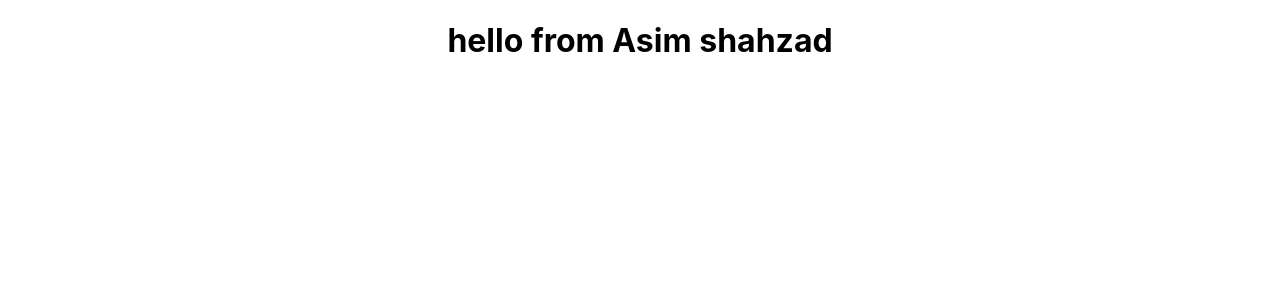
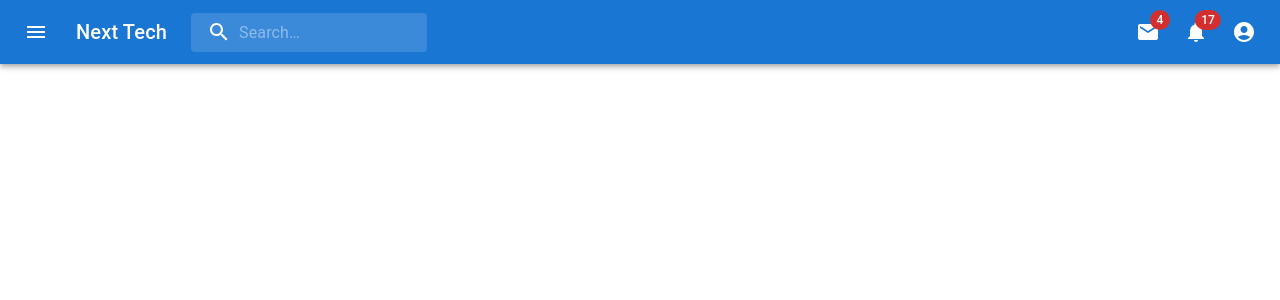
Before and after one commit to shahzad7886/shahzada, a React (Create React App) app: page / in a window 1280 px wide. Shown: the top 300 px of the page. Built offline with nearby package versions, Linux system fonts and the light colour scheme.

Commit message:
push
2nd connt

```diff
--- a/package.json
+++ b/package.json
@@ -5,6 +5,7 @@
   "dependencies": {
     "@emotion/react": "^11.10.5",
     "@emotion/styled": "^11.10.5",
+    "@mui/icons-material": "^5.11.0",
     "@mui/material": "^5.11.2",
     "@testing-library/jest-dom": "^5.16.5",
     "@testing-library/react": "^13.4.0",
--- a/src/App.js
+++ b/src/App.js
@@ -1,13 +1,14 @@
 import logo from './logo.svg';
 import './App.css';
+import Home from './pages/home.js'
 
 function App() {
   return (
-    <div className="App">
 
-     <h1>hello from Asim shahzad</h1>
-    </div>
-  );
+      <>
+<Home/>
+        </>
+ );
 }
 
 export default App;
--- /dev/null
+++ b/src/pages/component/navbar.js
@@ -0,0 +1,233 @@
+import * as React from 'react';
+import { styled, alpha } from '@mui/material/styles';
+import AppBar from '@mui/material/AppBar';
+import Box from '@mui/material/Box';
+import Toolbar from '@mui/material/Toolbar';
+import IconButton from '@mui/material/IconButton';
+import Typography from '@mui/material/Typography';
+import InputBase from '@mui/material/InputBase';
+import Badge from '@mui/material/Badge';
+import MenuItem from '@mui/material/MenuItem';
+import Menu from '@mui/material/Menu';
+import MenuIcon from '@mui/icons-material/Menu';
+import SearchIcon from '@mui/icons-material/Search';
+import AccountCircle from '@mui/icons-material/AccountCircle';
+import MailIcon from '@mui/icons-material/Mail';
+import NotificationsIcon from '@mui/icons-material/Notifications';
+import MoreIcon from '@mui/icons-material/MoreVert';
+
+const Search = styled('div')(({ theme }) => ({
+  position: 'relative',
+  borderRadius: theme.shape.borderRadius,
+  backgroundColor: alpha(theme.palette.common.white, 0.15),
+  '&:hover': {
+    backgroundColor: alpha(theme.palette.common.white, 0.25),
+  },
+  marginRight: theme.spacing(2),
+  marginLeft: 0,
+  width: '100%',
+  [theme.breakpoints.up('sm')]: {
+    marginLeft: theme.spacing(3),
+    width: 'auto',
+  },
+}));
+
+const SearchIconWrapper = styled('div')(({ theme }) => ({
+  padding: theme.spacing(0, 2),
+  height: '100%',
+  position: 'absolute',
+  pointerEvents: 'none',
+  display: 'flex',
+  alignItems: 'center',
+  justifyContent: 'center',
+}));
+
+const StyledInputBase = styled(InputBase)(({ theme }) => ({
+  color: 'inherit',
+  '& .MuiInputBase-input': {
+    padding: theme.spacing(1, 1, 1, 0),
+    // vertical padding + font size from searchIcon
+    paddingLeft: `calc(1em + ${theme.spacing(4)})`,
+    transition: theme.transitions.create('width'),
+    width: '100%',
+    [theme.breakpoints.up('md')]: {
+      width: '20ch',
+    },
+  },
+}));
+
+export default function PrimarySearchAppBar() {
+  const [anchorEl, setAnchorEl] = React.useState(null);
+  const [mobileMoreAnchorEl, setMobileMoreAnchorEl] = React.useState(null);
+
+  const isMenuOpen = Boolean(anchorEl);
+  const isMobileMenuOpen = Boolean(mobileMoreAnchorEl);
+
+  const handleProfileMenuOpen = (event) => {
+    setAnchorEl(event.currentTarget);
+  };
+
+  const handleMobileMenuClose = () => {
+    setMobileMoreAnchorEl(null);
+  };
+
+  const handleMenuClose = () => {
+    setAnchorEl(null);
+    handleMobileMenuClose();
+  };
+
+  const handleMobileMenuOpen = (event) => {
+    setMobileMoreAnchorEl(event.currentTarget);
+  };
+
+  const menuId = 'primary-search-account-menu';
+  const renderMenu = (
+    <Menu
+      anchorEl={anchorEl}
+      anchorOrigin={{
+        vertical: 'top',
+        horizontal: 'right',
+      }}
+      id={menuId}
+      keepMounted
+      transformOrigin={{
+        vertical: 'top',
+        horizontal: 'right',
+      }}
+      open={isMenuOpen}
+      onClose={handleMenuClose}
+    >
+      <MenuItem onClick={handleMenuClose}>Profile</MenuItem>
+      <MenuItem onClick={handleMenuClose}>My account</MenuItem>
+    </Menu>
+  );
+
+  const mobileMenuId = 'primary-search-account-menu-mobile';
+  const renderMobileMenu = (
+    <Menu
+      anchorEl={mobileMoreAnchorEl}
+      anchorOrigin={{
+        vertical: 'top',
+        horizontal: 'right',
+      }}
+      id={mobileMenuId}
+      keepMounted
+      transformOrigin={{
+        vertical: 'top',
+        horizontal: 'right',
+      }}
+      open={isMobileMenuOpen}
+      onClose={handleMobileMenuClose}
+    >
+      <MenuItem>
+        <IconButton size="large" aria-label="show 4 new mails" color="inherit">
+          <Badge badgeContent={4} color="error">
+            <MailIcon />
+          </Badge>
+        </IconButton>
+        <p>Messages</p>
+      </MenuItem>
+      <MenuItem>
+        <IconButton
+          size="large"
+          aria-label="show 17 new notifications"
+          color="inherit"
+        >
+          <Badge badgeContent={17} color="error">
+            <NotificationsIcon />
+          </Badge>
+        </IconButton>
+        <p>Notifications</p>
+      </MenuItem>
+      <MenuItem onClick={handleProfileMenuOpen}>
+        <IconButton
+          size="large"
+          aria-label="account of current user"
+          aria-controls="primary-search-account-menu"
+          aria-haspopup="true"
+          color="inherit"
+        >
+          <AccountCircle />
+        </IconButton>
+        <p>Profile</p>
+      </MenuItem>
+    </Menu>
+  );
+
+  return (
+    <Box sx={{ flexGrow: 1 }}>
+      <AppBar position="static">
+        <Toolbar>
+          <IconButton
+            size="large"
+            edge="start"
+            color="inherit"
+            aria-label="open drawer"
+            sx={{ mr: 2 }}
+          >
+            <MenuIcon />
+          </IconButton>
+          <Typography
+            variant="h6"
+            noWrap
+            component="div"
+            sx={{ display: { xs: 'none', sm: 'block' } }}
+          >
+            Next Tech
+          </Typography>
+          <Search>
+            <SearchIconWrapper>
+              <SearchIcon />
+            </SearchIconWrapper>
+            <StyledInputBase
+              placeholder="Search…"
+              inputProps={{ 'aria-label': 'search' }}
+            />
+          </Search>
+          <Box sx={{ flexGrow: 1 }} />
+          <Box sx={{ display: { xs: 'none', md: 'flex' } }}>
+            <IconButton size="large" aria-label="show 4 new mails" color="inherit">
+              <Badge badgeContent={4} color="error">
+                <MailIcon />
+              </Badge>
+            </IconButton>
+            <IconButton
+              size="large"
+              aria-label="show 17 new notifications"
+              color="inherit"
+            >
+              <Badge badgeContent={17} color="error">
+                <NotificationsIcon />
+              </Badge>
+            </IconButton>
+            <IconButton
+              size="large"
+              edge="end"
+              aria-label="account of current user"
+              aria-controls={menuId}
+              aria-haspopup="true"
+              onClick={handleProfileMenuOpen}
+              color="inherit"
+            >
+              <AccountCircle />
+            </IconButton>
+          </Box>
+          <Box sx={{ display: { xs: 'flex', md: 'none' } }}>
+            <IconButton
+              size="large"
+              aria-label="show more"
+              aria-controls={mobileMenuId}
+              aria-haspopup="true"
+              onClick={handleMobileMenuOpen}
+              color="inherit"
+            >
+              <MoreIcon />
+            </IconButton>
+          </Box>
+        </Toolbar>
+      </AppBar>
+      {renderMobileMenu}
+      {renderMenu}
+    </Box>
+  );
+}
--- /dev/null
+++ b/src/pages/home.js
@@ -0,0 +1,9 @@
+import React from 'react'
+import Navbar from './component/navbar.js'
+export default function home() {
+  return (
+    <div>
+      <Navbar/>
+    </div>
+  )
+}
```
Also changed, not shown: 1 other file (tests, documents, lock files or other folders).
